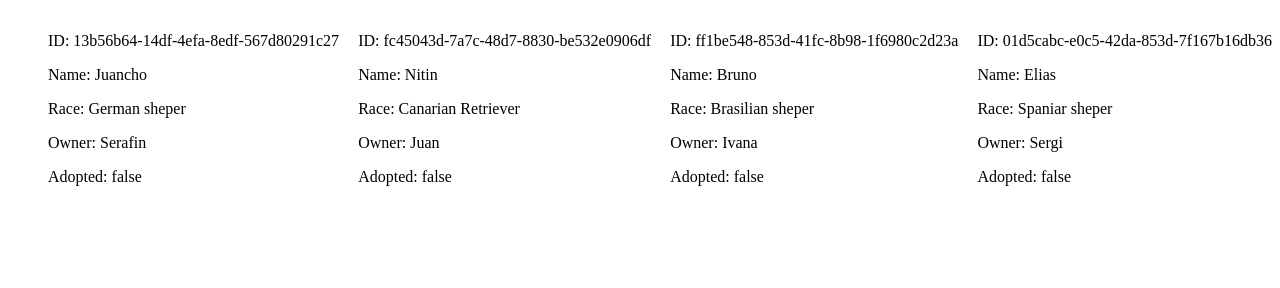
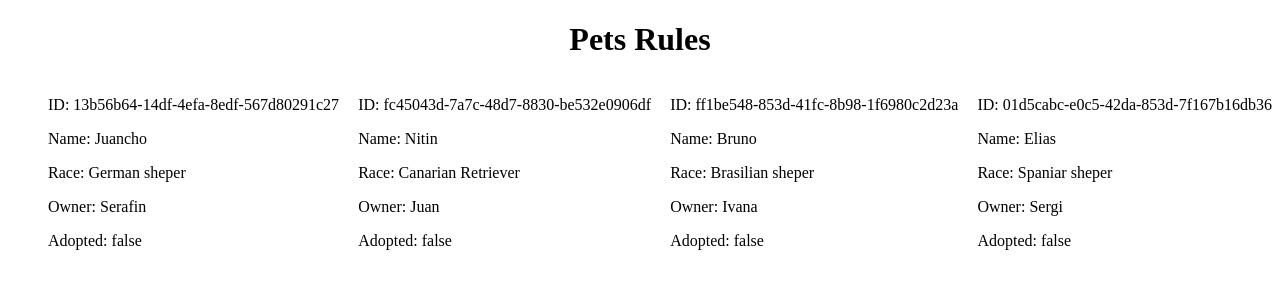
Before and after one commit to FranzSalinas/202309-w3ch3-franz-salinas, a website built with Vite: page index.html in a window 1280 px wide. Built offline with nearby package versions, Linux system fonts and the light colour scheme.

Commit message:
Add header and begining of footer in ts

```diff
--- a/src/main.ts
+++ b/src/main.ts
@@ -1,8 +1,10 @@
+/* eslint-disable no-new */
 import { List } from './models/list';
 import './scss/styles.scss';
+import { Header } from './components/header';
 
 function main() {
-  // eslint-disable-next-line no-new
+  new Header('.app');
   new List('.app');
 }
 
--- a/src/scss/styles.scss
+++ b/src/scss/styles.scss
@@ -7,3 +7,7 @@ ul {
   list-style: none;
   justify-content: space-between;
 }
+
+header {
+  text-align: center;
+}
```
Also changed, not shown: src/components/footer.ts (added, +9 -0 lines).
